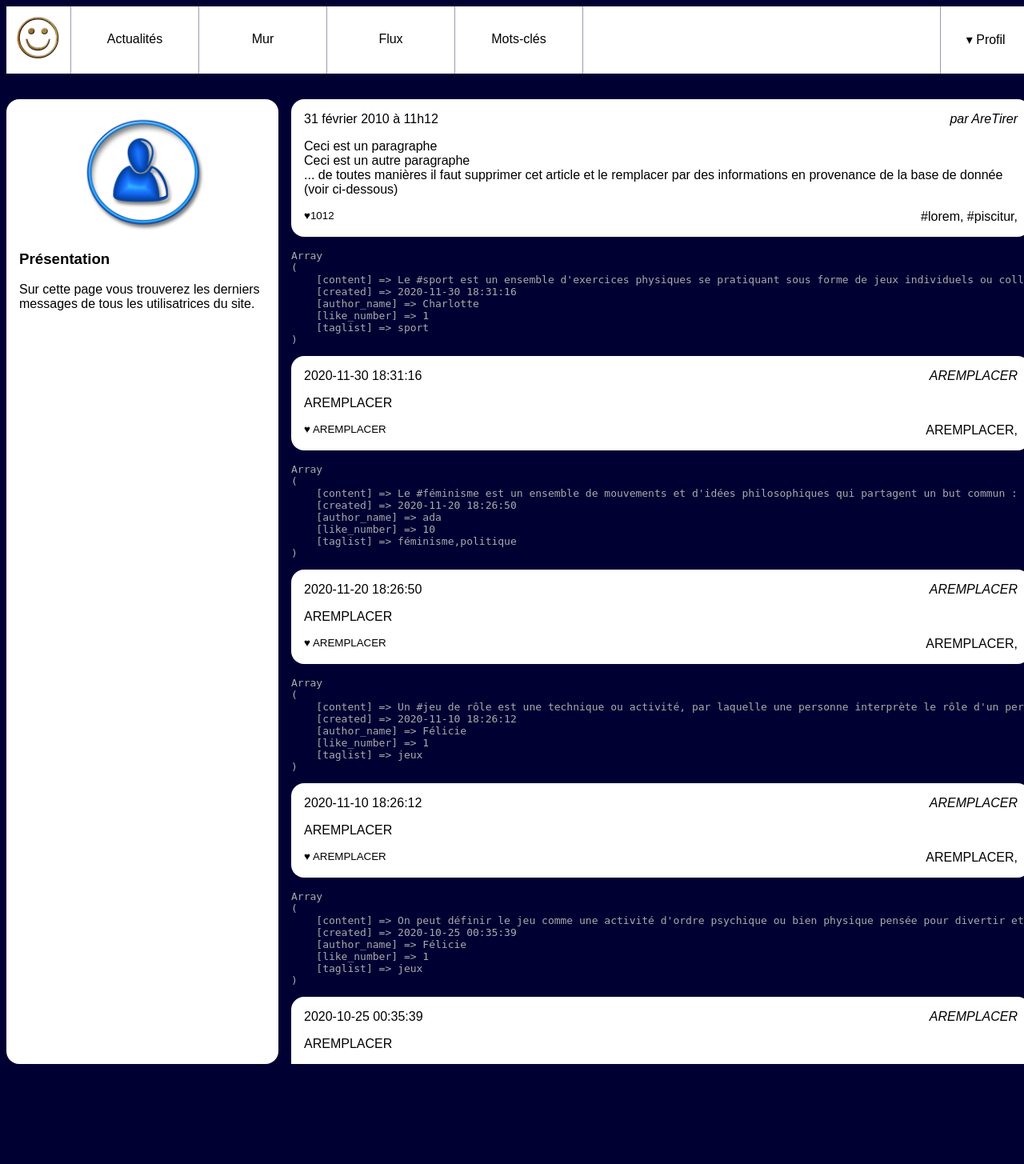
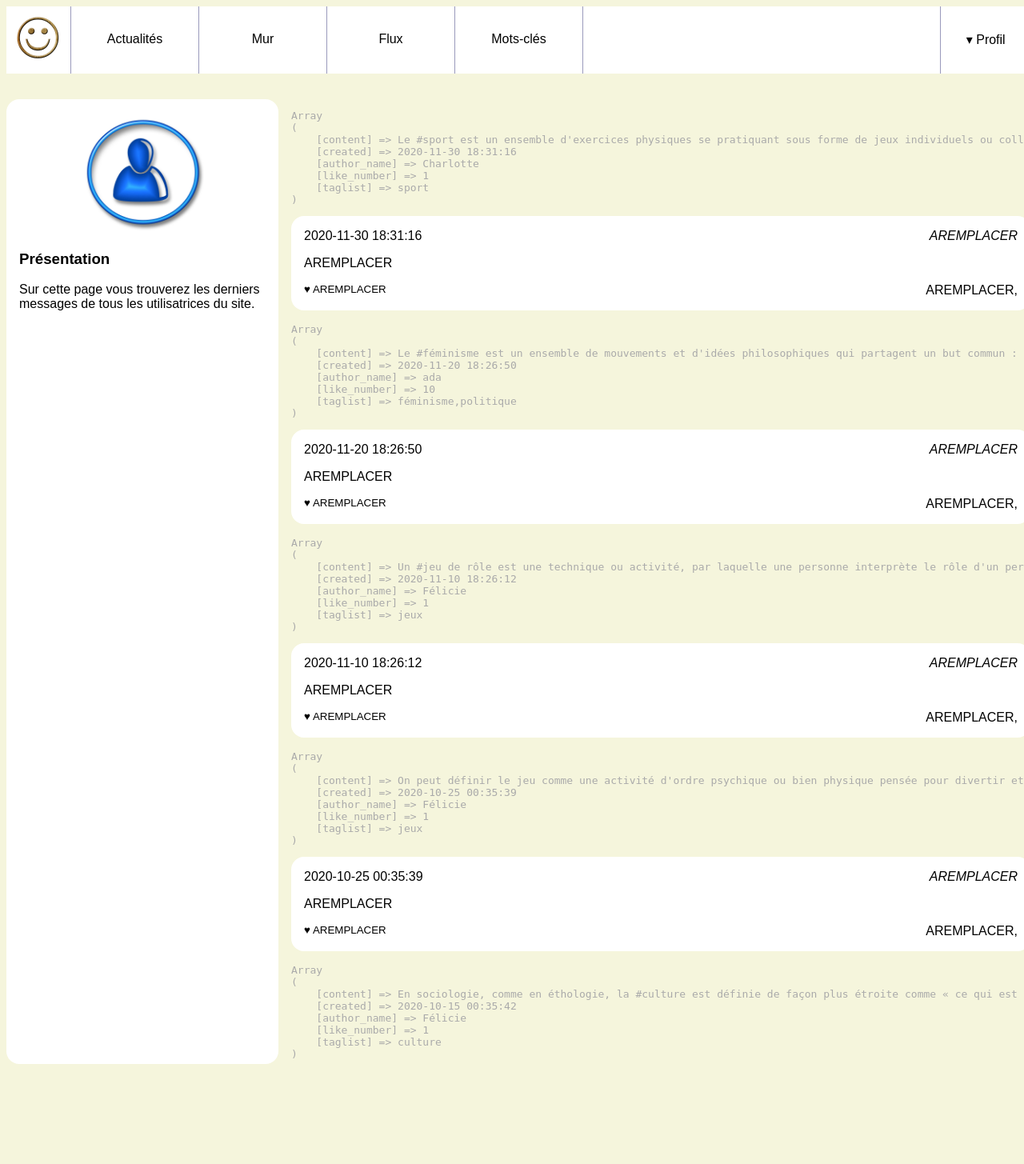
Before and after one commit to terence-da-conceicao/Reseau-PHP-SQL, a PHP site: page /news.php in a window 1280 px wide. Shown: the top 1455 px of the page at 80% size. Run offline with PHP 8.4, Linux system fonts and the light colour scheme; data comes from the database, SQL or seed files in the repository.

Commit message:
background color change

```diff
--- a/Niveau1/news.php
+++ b/Niveau1/news.php
@@ -35,7 +35,7 @@
             </aside>
             <main>
                 <!-- L'article qui suit est un exemple pour la présentation et
-                  @todo: doit etre retiré -->
+                  @todo: doit etre retiré
                 <article>
                     <h3>
                         <time datetime='2020-02-01 11:12:13' >31 février 2010 à 11h12</time>
@@ -53,7 +53,7 @@
                         <a href="">#lorem</a>,
                         <a href="">#piscitur</a>,
                     </footer>
-                </article>
+                </article> -->
 
                 <?php
                 /*
@@ -66,7 +66,7 @@
                  */
 
                 // Etape 1: Ouvrir une connexion avec la base de donnée.
-                $mysqli = new mysqli("localhost", "root", "root", "socialnetwork");
+                $mysqli = new mysqli("localhost", "root", "", "socialnetwork");
                 //verification
                 if ($mysqli->connect_errno)
                 {
--- a/Niveau1/style.css
+++ b/Niveau1/style.css
@@ -1,5 +1,6 @@
 body{
-    background-color: #003;
+    /*background-color: #003;*/
+    background-color:beige;
     font-family: Arial;
 }
 
```
